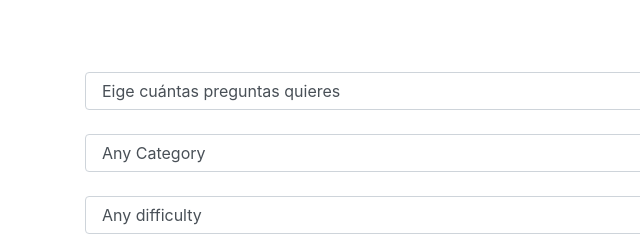
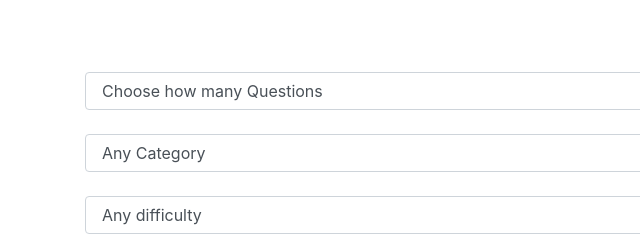
Before and after one commit to Luis-92-k/api-trivia, a plain HTML site: page index.html in a window 1280 px wide. Shown: the top 240 px of the page, 0-640 px from the left. Drawn offline with nearby package versions, Linux system fonts and the light colour scheme; no server answers.

Commit message:
actualizado

```diff
--- a/index.html
+++ b/index.html
@@ -13,7 +13,7 @@
                     <div>
                         <label for="questions-number"></label>
                         <select onchange="getQuestions()" class="form-control" id="questions-number">
-                        <option value="elige-cuantas.preguntas-quieres">Eige cuántas preguntas quieres</option>
+                        <option value="elige-cuantas.preguntas-quieres">Choose how many Questions</option>
                         <option value="5">5</option>
                         <option value="10">10</option>
                         <option value="15">15</option>
```
